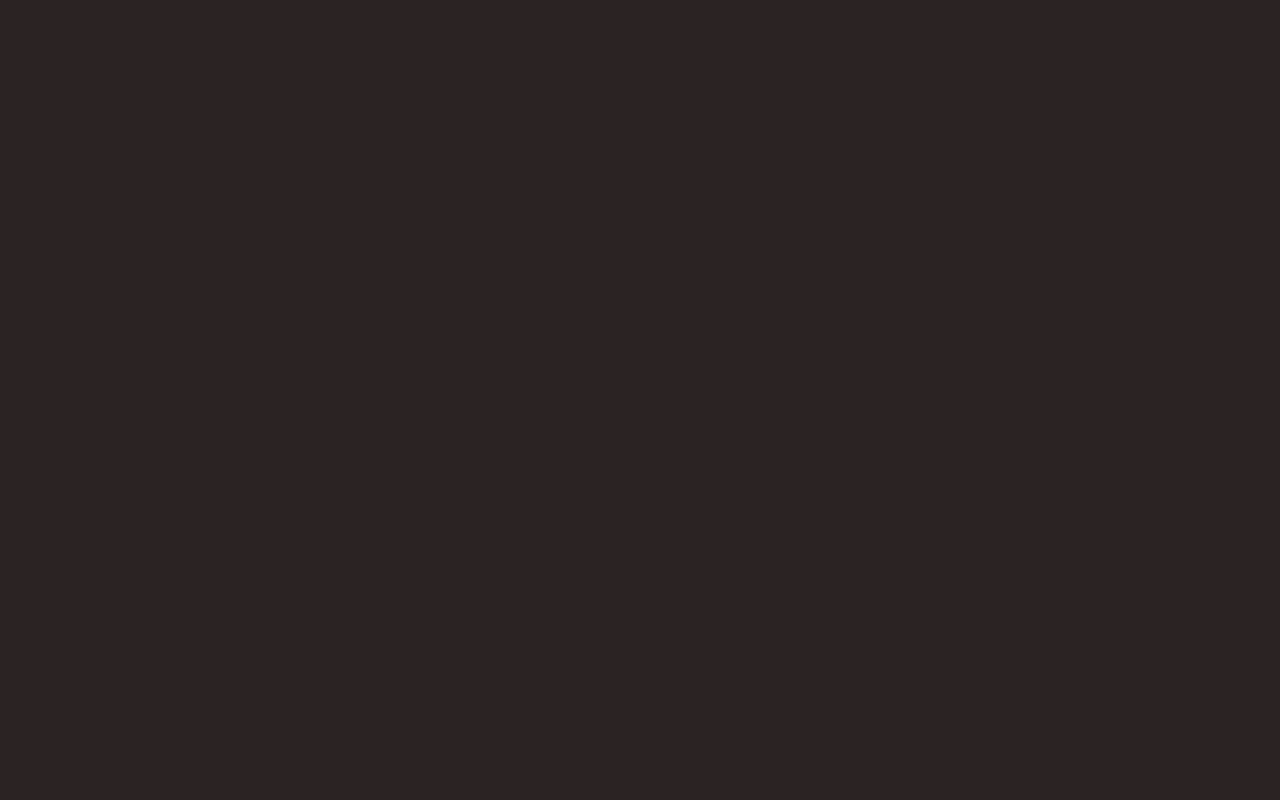
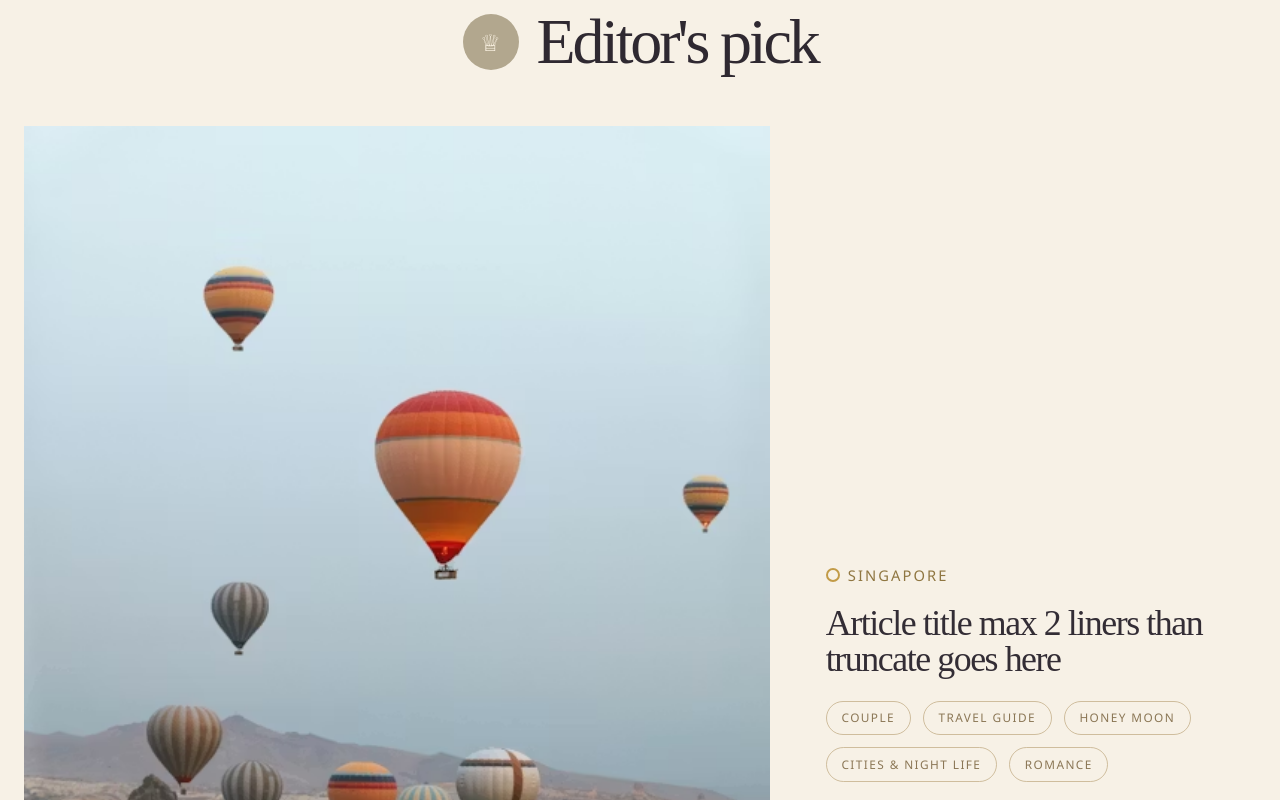
Before and after one commit to Vinzryyy/Case-Test-Pan-Pacific, a React (Vite) app: page / in a window 1280 px wide. Shown: the part 1520-2320 px from the top of the page. Before the commit the page ends 1456 px from the top, so only its background shows below. Built offline with nearby package versions, Linux system fonts and the light colour scheme.

Commit message:
Editor's pick page

```diff
--- a/src/App.css
+++ b/src/App.css
@@ -15,7 +15,9 @@
 .utility-bar,
 .main-nav,
 .hero-content,
-.trending-section {
+.trending-section,
+.editors-pick__heading,
+.editors-pick__layout {
   width: min(1280px, calc(100% - 48px));
   margin: 0 auto;
 }
@@ -173,8 +175,7 @@
   min-height: 620px;
   background:
     linear-gradient(180deg, rgba(16, 24, 40, 0.08) 0%, rgba(16, 24, 40, 0.45) 100%),
-    url('/HomePage.jpg')
-      center/cover no-repeat;
+    url('/HomePage.jpg') center/cover no-repeat;
   display: flex;
   align-items: flex-end;
 }
@@ -327,9 +328,125 @@
   letter-spacing: 0.14em;
 }
 
+.editors-pick-section {
+  background: #f7f1e6;
+  padding: 74px 0 92px;
+}
+
+.editors-pick__heading {
+  display: flex;
+  align-items: center;
+  justify-content: center;
+  gap: 18px;
+  margin-bottom: 52px;
+  color: #2d2730;
+}
+
+.section-icon {
+  width: 56px;
+  height: 56px;
+  display: grid;
+  place-items: center;
+  border-radius: 999px;
+  background: #b2a78e;
+  color: #fff7e8;
+  font-size: 1.45rem;
+  line-height: 1;
+}
+
+.editors-pick__heading h2 {
+  margin: 0;
+  color: #2f2931;
+  font-size: clamp(3rem, 5vw, 4.2rem);
+  line-height: 1;
+  letter-spacing: -0.05em;
+}
+
+.editors-pick__layout {
+  display: grid;
+  grid-template-columns: minmax(0, 1.3fr) minmax(300px, 0.75fr);
+  gap: 56px;
+  align-items: center;
+}
+
+.editors-pick__media {
+  min-height: 460px;
+  overflow: hidden;
+}
+
+.editors-pick__image {
+  width: 100%;
+  height: 100%;
+  object-fit: cover;
+}
+
+.editors-pick__content {
+  color: #3a3131;
+  padding-top: 24px;
+}
+
+.editors-pick__location {
+  display: inline-flex;
+  align-items: center;
+  gap: 8px;
+  text-transform: uppercase;
+  letter-spacing: 0.14em;
+  font-family: "Instrument Sans", "Segoe UI", sans-serif;
+  font-size: 0.92rem;
+  color: #8f7641;
+}
+
+.editors-pick__location::before {
+  content: '';
+  width: 10px;
+  height: 10px;
+  border-radius: 999px;
+  border: 2px solid #c29b47;
+  box-shadow: inset 0 0 0 3px #f7f1e6;
+}
+
+.editors-pick__content h3 {
+  margin: 18px 0 24px;
+  max-width: 420px;
+  color: #332d35;
+  font-size: clamp(2rem, 2.8vw, 3rem);
+  line-height: 0.98;
+}
+
+.editors-pick__tags {
+  display: flex;
+  flex-wrap: wrap;
+  gap: 12px;
+  max-width: 460px;
+}
+
+.editors-pick__tags span {
+  padding: 0.46rem 0.92rem;
+  border-radius: 999px;
+  border: 1px solid rgba(191, 169, 129, 0.72);
+  color: #8b7756;
+  font-family: "Instrument Sans", "Segoe UI", sans-serif;
+  font-size: 0.74rem;
+  text-transform: uppercase;
+  letter-spacing: 0.12em;
+}
+
+.editors-pick__link {
+  display: inline-block;
+  margin-top: 26px;
+  color: #c19945;
+  text-decoration: none;
+  font-family: "Instrument Sans", "Segoe UI", sans-serif;
+  font-size: 0.92rem;
+}
+
 @media (max-width: 1080px) {
   .main-nav,
-  .utility-bar {
+  .utility-bar,
+  .hero-content,
+  .trending-section,
+  .editors-pick__heading,
+  .editors-pick__layout {
     width: min(1280px, calc(100% - 32px));
   }
 
@@ -344,13 +461,13 @@
     justify-content: flex-start;
   }
 
-  .hero-content,
-  .trending-section {
-    width: min(1280px, calc(100% - 32px));
+  .card-grid,
+  .editors-pick__layout {
+    grid-template-columns: 1fr;
   }
 
-  .card-grid {
-    grid-template-columns: 1fr;
+  .editors-pick__media {
+    min-height: 320px;
   }
 }
 
@@ -390,11 +507,31 @@
     margin-bottom: 14px;
   }
 
-  .trending-section {
+  .trending-section,
+  .editors-pick-section {
     padding: 56px 0 70px;
   }
 
   .trend-card {
     min-height: 360px;
   }
+
+  .editors-pick__heading {
+    gap: 12px;
+    margin-bottom: 28px;
+  }
+
+  .section-icon {
+    width: 44px;
+    height: 44px;
+    font-size: 1.1rem;
+  }
+
+  .editors-pick__media {
+    min-height: 260px;
+  }
+
+  .editors-pick__content {
+    padding-top: 0;
+  }
 }
--- a/src/App.jsx
+++ b/src/App.jsx
@@ -20,6 +20,8 @@ const trendingItems = [
     image: '/card%20Road%20Trips.png',
   },
 ]
+
+const editorTags = ['Couple', 'Travel Guide', 'Honey Moon', 'Cities & Night Life', 'Romance']
 
 function App() {
   return (
@@ -93,9 +95,9 @@ function App() {
           </div>
 
           <div className="card-grid">
-            {trendingItems.map((item) => (
+            {trendingItems.map((item, index) => (
               <article
-                key={`${item.title}-${item.image}`}
+                key={`${item.title}-${index}`}
                 className="trend-card"
                 style={{ '--card-image': `url(${item.image})` }}
               >
@@ -105,12 +107,44 @@ function App() {
                   <h3>{item.title}</h3>
                   <div className="trend-card__meta">
                     {item.labels.map((label) => (
-                      <span key={label}>{label}</span>
+                      <span key={`${index}-${label}`}>{label}</span>
                     ))}
                   </div>
                 </div>
               </article>
             ))}
+          </div>
+        </section>
+
+        <section className="editors-pick-section">
+          <div className="editors-pick__heading">
+            <span className="section-icon" aria-hidden="true">
+              ♕
+            </span>
+            <h2>Editor&apos;s pick</h2>
+          </div>
+
+          <div className="editors-pick__layout">
+            <div className="editors-pick__media">
+              <img
+                src="/card%20Road%20Trips.png"
+                alt="Featured editorial story"
+                className="editors-pick__image"
+              />
+            </div>
+
+            <article className="editors-pick__content">
+              <span className="editors-pick__location">Singapore</span>
+              <h3>Article title max 2 liners than truncate goes here</h3>
+              <div className="editors-pick__tags">
+                {editorTags.map((tag) => (
+                  <span key={tag}>{tag}</span>
+                ))}
+              </div>
+              <a href="/" className="editors-pick__link">
+                Read more
+              </a>
+            </article>
           </div>
         </section>
       </main>
```
